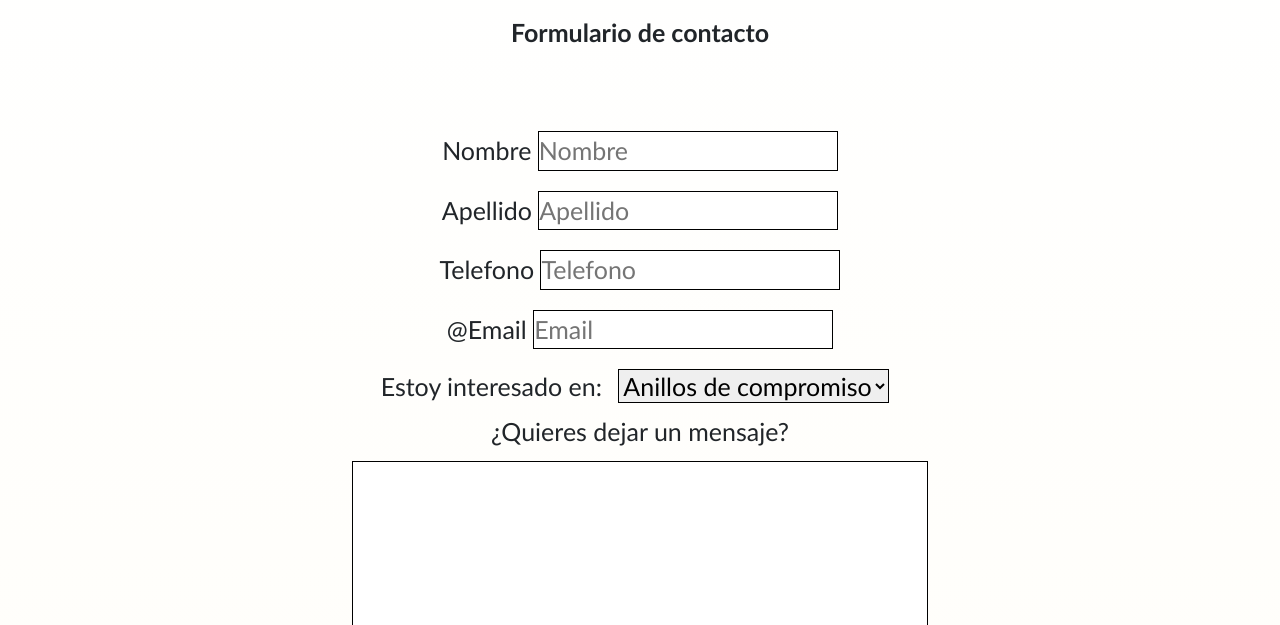
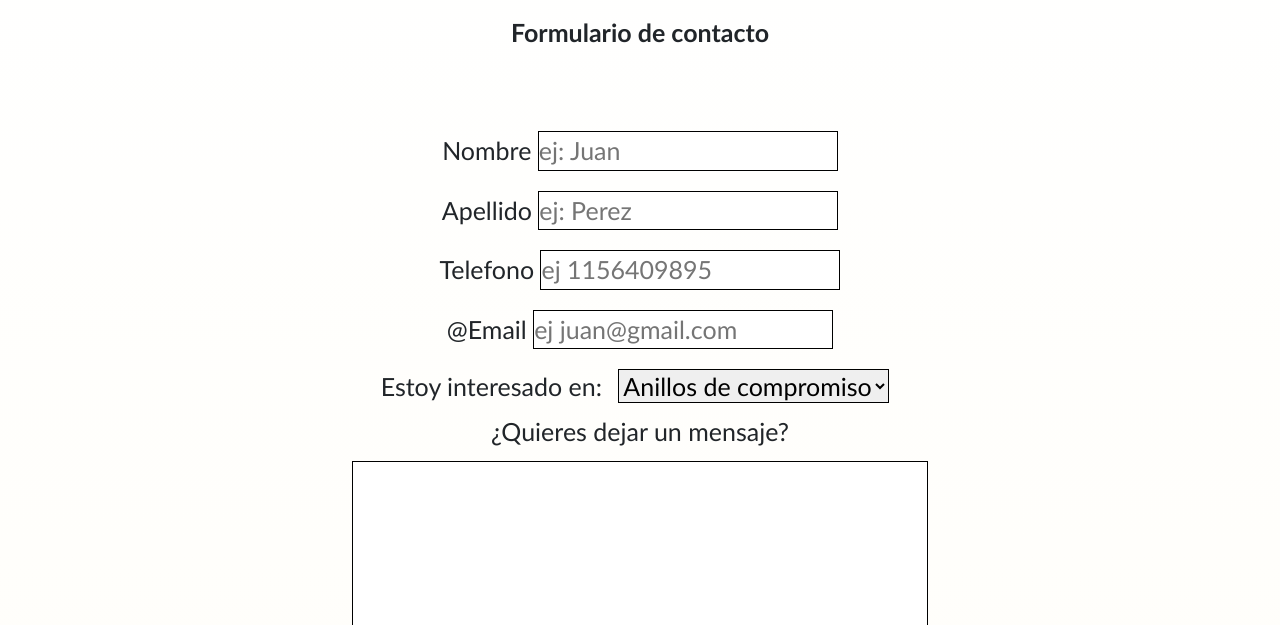
Before and after one commit to ArgenisGuerra/Cubejoyas, a plain HTML site: page paginas/contacto.html in a window 1280 px wide. Shown: the part 175-800 px from the top of the page. Drawn offline with nearby package versions, Linux system fonts and the light colour scheme.

Commit message:
se modificaron los placeholder de formulario contacto

```diff
--- a/paginas/contacto.html
+++ b/paginas/contacto.html
@@ -75,16 +75,16 @@
         <h1 class="formulario-titulo">Formulario de contacto</h1>
         <form action="" class="formulario">
             <label for="nombre">Nombre</label>
-            <input type="text" name="nombre" id="" placeholder="Nombre">
+            <input type="text" name="nombre" id="" placeholder="ej: Juan">
             <br>
             <label for="apellido">Apellido</label>
-            <input type="text" name="apellido" id="" placeholder="Apellido">
+            <input type="text" name="apellido" id="" placeholder="ej: Perez">
             <br>
             <label for="telefono">Telefono</label>
-            <input type="number" name="telefono" id="" placeholder="Telefono">
+            <input type="number" name="telefono" id="" placeholder="ej 1156409895">
             <br>
             <label for="email">@Email</label>
-            <input type="email" name="email" id="" placeholder="Email">
+            <input type="email" name="email" id="" placeholder="ej juan@gmail.com">
             <br>
             <label for="interes">Estoy interesado en:</label>
             <select name="interes" id="">
```
